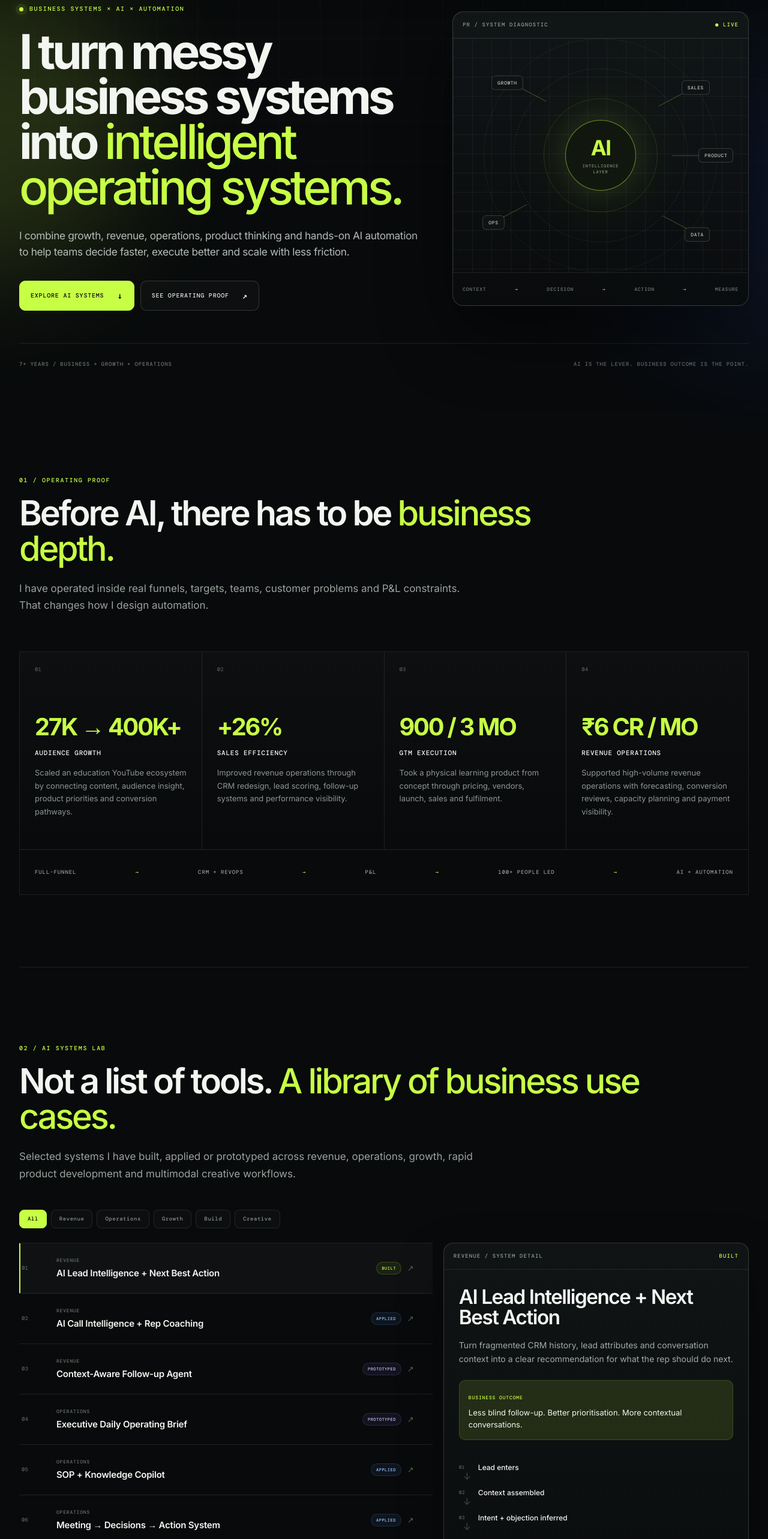
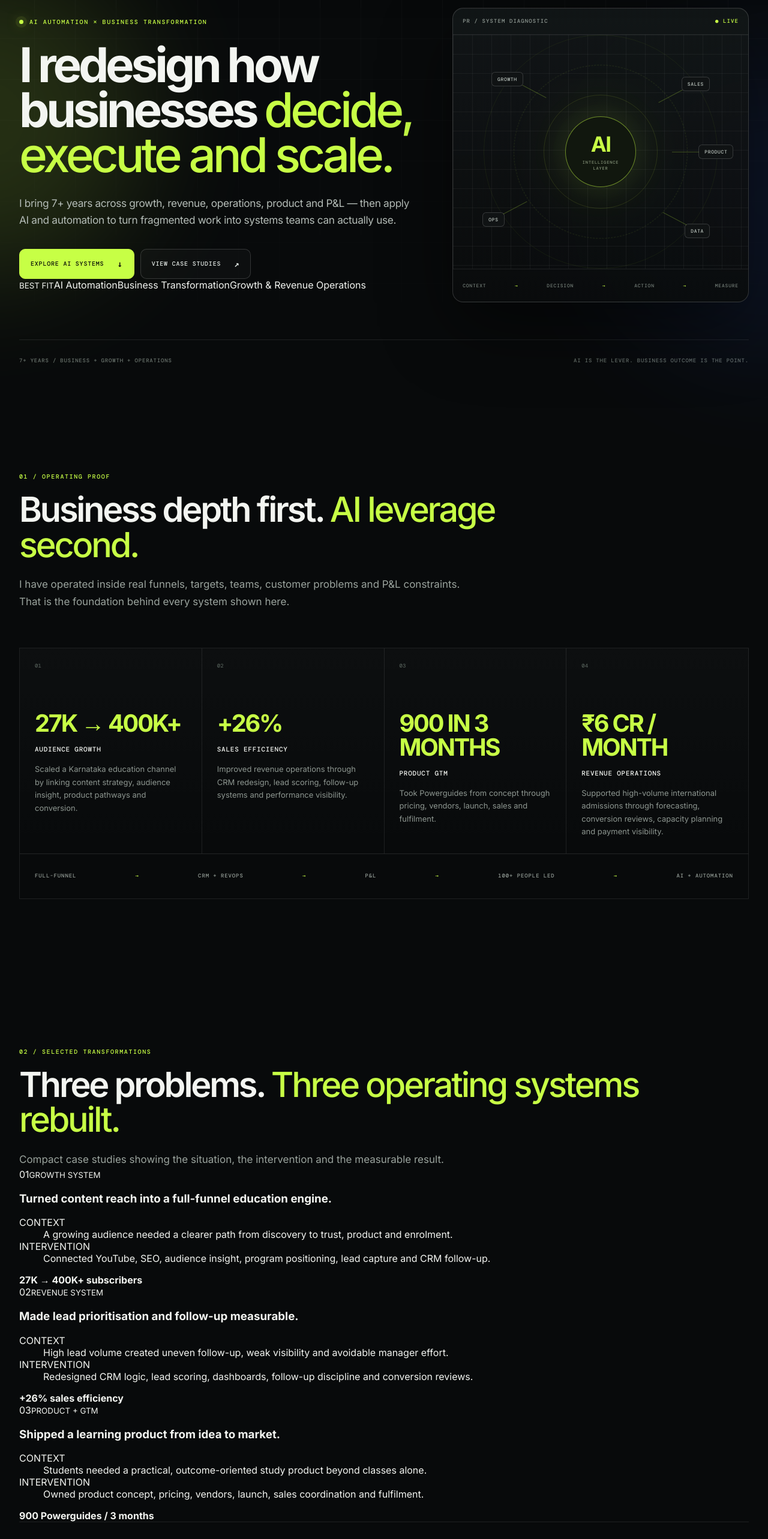
Before and after one commit to ronitsaigr/prashanthportfolio, a React (Vite) app: page / in a window 1280 px wide. Shown: the part 140-2706 px from the top of the page at 60% size. Built offline with nearby package versions, Linux system fonts and the light colour scheme.

Commit message:
Strengthen portfolio positioning, proof, case studies and AI systems

```diff
--- a/src/App.tsx
+++ b/src/App.tsx
@@ -13,10 +13,34 @@ type UseCase = {
 }
 
 const proof = [
-  { metric: '27K → 400K+', label: 'Audience growth', detail: 'Scaled an education YouTube ecosystem by connecting content, audience insight, product priorities and conversion pathways.' },
+  { metric: '27K → 400K+', label: 'Audience growth', detail: 'Scaled a Karnataka education channel by linking content strategy, audience insight, product pathways and conversion.' },
   { metric: '+26%', label: 'Sales efficiency', detail: 'Improved revenue operations through CRM redesign, lead scoring, follow-up systems and performance visibility.' },
-  { metric: '900 / 3 MO', label: 'GTM execution', detail: 'Took a physical learning product from concept through pricing, vendors, launch, sales and fulfilment.' },
-  { metric: '₹6 CR / MO', label: 'Revenue operations', detail: 'Supported high-volume revenue operations with forecasting, conversion reviews, capacity planning and payment visibility.' },
+  { metric: '900 IN 3 MONTHS', label: 'Product GTM', detail: 'Took Powerguides from concept through pricing, vendors, launch, sales and fulfilment.' },
+  { metric: '₹6 CR / MONTH', label: 'Revenue operations', detail: 'Supported high-volume international admissions through forecasting, conversion reviews, capacity planning and payment visibility.' },
+]
+
+const transformations = [
+  {
+    tag: 'GROWTH SYSTEM',
+    title: 'Turned content reach into a full-funnel education engine.',
+    context: 'A growing audience needed a clearer path from discovery to trust, product and enrolment.',
+    action: 'Connected YouTube, SEO, audience insight, program positioning, lead capture and CRM follow-up.',
+    result: '27K → 400K+ subscribers',
+  },
+  {
+    tag: 'REVENUE SYSTEM',
+    title: 'Made lead prioritisation and follow-up measurable.',
+    context: 'High lead volume created uneven follow-up, weak visibility and avoidable manager effort.',
+    action: 'Redesigned CRM logic, lead scoring, dashboards, follow-up discipline and conversion reviews.',
+    result: '+26% sales efficiency',
+  },
+  {
+    tag: 'PRODUCT + GTM',
+    title: 'Shipped a learning product from idea to market.',
+    context: 'Students needed a practical, outcome-oriented study product beyond classes alone.',
+    action: 'Owned product concept, pricing, vendors, launch, sales coordination and fulfilment.',
+    result: '900 Powerguides / 3 months',
+  },
 ]
 
 const useCases: UseCase[] = [
@@ -104,6 +128,27 @@ const useCases: UseCase[] = [
     stack: ['ElevenLabs', 'Suno', 'LLMs', 'Audio workflow'],
     flow: ['Creative brief', 'Write / prompt', 'Generate', 'Evaluate', 'Refine + publish'],
   },
+  {
+    id: 'manager-copilot', category: 'Operations', title: 'AI Manager Command Center', status: 'APPLIED',
+    summary: 'Turn counsellor-level funnel data, pending follow-ups and daily activity into a focused manager view with individual coaching priorities.',
+    outcome: 'Clearer daily priorities, faster intervention and less time spent assembling reports manually.',
+    stack: ['CRM', 'Sheets', 'LLMs', 'Slack', 'Automation'],
+    flow: ['Ingest activity', 'Score funnel health', 'Flag risk', 'Draft coaching brief', 'Manager reviews + acts'],
+  },
+  {
+    id: 'roleplay-simulator', category: 'Revenue', title: 'AI Roleplay + Conversation Simulator', status: 'APPLIED',
+    summary: 'Create realistic prospect personas, objections and evaluation rubrics so teams can practise discovery and receive consistent feedback.',
+    outcome: 'More deliberate practice, faster readiness and coaching based on observable call behaviours.',
+    stack: ['LLMs', 'Voice', 'Transcription', 'Rubrics', 'Knowledge base'],
+    flow: ['Choose persona', 'Run simulation', 'Transcribe', 'Score behaviours', 'Generate practice plan'],
+  },
+  {
+    id: 'opportunity-agent', category: 'Build', title: 'Opportunity Discovery + Application Agent', status: 'PROTOTYPED',
+    summary: 'Find relevant roles, score fit, prevent duplicates and generate tailored application assets while keeping final submission under human control.',
+    outcome: 'A repeatable agentic workflow for high-quality opportunity discovery without spray-and-pray applications.',
+    stack: ['Search', 'LLMs', 'Automation', 'Email', 'Sheets / database'],
+    flow: ['Discover roles', 'Verify eligibility', 'Score fit', 'Tailor assets', 'Human approval + send'],
+  },
 ]
 
 const capabilities = [
@@ -115,26 +160,30 @@ const capabilities = [
   ['Measurement', 'Tie the system back to time, cost, conversion, quality, adoption or revenue.'],
 ]
 
-const askAnswers: Record<string, { title: string; answer: string; evidence: string }> = {
+const askAnswers: Record<string, { title: string; answer: string; evidence: string; proof: string[] }> = {
   'What makes you different from an AI tools person?': {
-    title: 'I start with the operating system, not the tool.',
-    answer: 'My base is business ownership: growth, revenue, CRM, operations, people, product thinking and P&L. AI is a leverage layer I add after understanding where context disappears, decisions slow down or work repeats.',
-    evidence: 'That is why this portfolio shows business outcomes and operating depth before the tool stack.',
+    title: 'I understand the business before I automate it.',
+    answer: 'My base is business ownership across growth, revenue, CRM, operations, people, product thinking and P&L. I use AI after finding where context disappears, decisions slow down or work repeats.',
+    evidence: 'The difference is operating judgment: choosing what should change, where a human stays in control and which business metric proves the system worked.',
+    proof: ['7+ years operating depth', '100+ people led', 'P&L + full-funnel ownership'],
   },
   'Can you actually build automations?': {
-    title: 'Yes — from event to decision to action.',
-    answer: 'I work across n8n, APIs, webhooks, CRM, WhatsApp, payments, Sheets and LLMs. I think in complete workflows: trigger, context, reasoning, action, human control and measurement.',
-    evidence: 'Examples above include lead intelligence, cross-tool orchestration, meeting-to-action systems and contextual follow-up.',
+    title: 'Yes — from trigger to decision to action.',
+    answer: 'I work across n8n, APIs, webhooks, CRM, WhatsApp, payments, Sheets and LLMs. I design complete workflows with context, reasoning, safeguards, human approval and measurement.',
+    evidence: 'The systems library shows practical patterns across lead intelligence, call coaching, payment workflows, reporting, knowledge assistants and cross-tool orchestration.',
+    proof: ['n8n + APIs + webhooks', 'CRM + WhatsApp + payments', 'Human-in-the-loop design'],
   },
   'Where is your strongest business depth?': {
-    title: 'Full-funnel growth and revenue operations.',
-    answer: 'I have worked across acquisition, content, CRM, sales systems, product, pricing, onboarding, retention and P&L — which helps me see automation opportunities across functions instead of inside one silo.',
-    evidence: 'Proof points include 27K→400K+ audience growth, +26% sales efficiency and high-volume revenue operations.',
+    title: 'Growth, GTM and revenue operations — end to end.',
+    answer: 'I have worked across acquisition, content, CRM, sales systems, product, pricing, onboarding, retention and P&L. That lets me spot automation opportunities across the customer journey, not inside one isolated task.',
+    evidence: 'My strongest work connects customer signals, team behaviour and operating data to a faster decision or a measurable commercial outcome.',
+    proof: ['27K → 400K+ audience', '+26% sales efficiency', '₹6 Cr/month operations'],
   },
   'What role are you best suited for?': {
-    title: 'AI automation / business transformation / growth systems leadership.',
-    answer: 'The best fit is a role where I can diagnose business processes, redesign workflows, prototype AI-enabled systems and drive adoption across teams — not simply manage a tool or write prompts.',
-    evidence: 'My advantage is connecting commercial judgment with hands-on automation and product thinking.',
+    title: 'AI Automation & Business Transformation Lead.',
+    answer: 'The strongest fit is a cross-functional role where I can diagnose processes, redesign workflows, prototype AI-enabled systems and drive adoption across growth, operations and customer-facing teams.',
+    evidence: 'I sit between strategy and implementation: commercially grounded enough to prioritise the right problem and technical enough to get a credible solution shipped.',
+    proof: ['AI Automation', 'Business Transformation', 'Growth / Revenue Operations'],
   },
 }
 
@@ -180,12 +229,18 @@ function App() {
         <div className="hero-glow hero-glow--one" />
         <div className="hero-glow hero-glow--two" />
         <motion.div className="hero-copy" initial={{ opacity: 0, y: 22 }} animate={{ opacity: 1, y: 0 }} transition={{ duration: 0.8, ease: [0.16, 1, 0.3, 1] }}>
-          <div className="eyebrow"><span className="live-dot" /> BUSINESS SYSTEMS × AI × AUTOMATION</div>
-          <h1>I turn messy business systems into <em>intelligent operating systems.</em></h1>
-          <p className="hero-lede">I combine growth, revenue, operations, product thinking and hands-on AI automation to help teams decide faster, execute better and scale with less friction.</p>
+          <div className="eyebrow"><span className="live-dot" /> AI AUTOMATION × BUSINESS TRANSFORMATION</div>
+          <h1>I redesign how businesses <em>decide, execute and scale.</em></h1>
+          <p className="hero-lede">I bring 7+ years across growth, revenue, operations, product and P&L — then apply AI and automation to turn fragmented work into systems teams can actually use.</p>
           <div className="hero-actions">
             <a className="btn btn--primary" href="#systems">EXPLORE AI SYSTEMS <span>↓</span></a>
-            <a className="btn btn--secondary" href="#proof">SEE OPERATING PROOF <span>↗</span></a>
+            <a className="btn btn--secondary" href="#transformations">VIEW CASE STUDIES <span>↗</span></a>
+          </div>
+          <div className="hero-fit" aria-label="Best-fit roles">
+            <small>BEST FIT</small>
+            <span>AI Automation</span>
+            <span>Business Transformation</span>
+            <span>Growth & Revenue Operations</span>
           </div>
         </motion.div>
 
@@ -208,8 +263,8 @@ function App() {
       <section className="proof section" id="proof">
         <motion.div className="section-heading" {...fadeUp}>
           <p className="kicker">01 / OPERATING PROOF</p>
-          <h2>Before AI, there has to be <span>business depth.</span></h2>
-          <p>I have operated inside real funnels, targets, teams, customer problems and P&L constraints. That changes how I design automation.</p>
+          <h2>Business depth first. <span>AI leverage second.</span></h2>
+          <p>I have operated inside real funnels, targets, teams, customer problems and P&L constraints. That is the foundation behind every system shown here.</p>
         </motion.div>
         <div className="proof-grid">
           {proof.map((item, index) => (
@@ -226,10 +281,31 @@ function App() {
         </motion.div>
       </section>
 
+      <section className="transformations section" id="transformations">
+        <motion.div className="section-heading section-heading--wide" {...fadeUp}>
+          <p className="kicker">02 / SELECTED TRANSFORMATIONS</p>
+          <h2>Three problems. <span>Three operating systems rebuilt.</span></h2>
+          <p>Compact case studies showing the situation, the intervention and the measurable result.</p>
+        </motion.div>
+        <div className="transformation-grid">
+          {transformations.map((item, index) => (
+            <motion.article className="transformation-card" key={item.tag} {...fadeUp} transition={{ ...fadeUp.transition, delay: index * 0.07 }}>
+              <div className="transformation-top"><span>0{index + 1}</span><small>{item.tag}</small></div>
+              <h3>{item.title}</h3>
+              <dl>
+                <div><dt>CONTEXT</dt><dd>{item.context}</dd></div>
+                <div><dt>INTERVENTION</dt><dd>{item.action}</dd></div>
+              </dl>
+              <strong>{item.result}</strong>
+            </motion.article>
+          ))}
+        </div>
+      </section>
+
       <section className="systems section" id="systems">
         <motion.div className="section-heading section-heading--wide" {...fadeUp}>
-          <p className="kicker">02 / AI SYSTEMS LAB</p>
-          <h2>Not a list of tools. <span>A library of business use cases.</span></h2>
+          <p className="kicker">03 / AI SYSTEMS LAB</p>
+          <h2>A working library of <span>business use cases.</span></h2>
           <p>Selected systems I have built, applied or prototyped across revenue, operations, growth, rapid product development and multimodal creative workflows.</p>
         </motion.div>
 
@@ -264,7 +340,7 @@ function App() {
 
       <section className="method section" id="method">
         <motion.div className="section-heading" {...fadeUp}>
-          <p className="kicker">03 / HOW I WORK</p>
+          <p className="kicker">04 / HOW I WORK</p>
           <h2>System first. <span>Intelligence second.</span> Automation third.</h2>
           <p>The fastest automation is useless if it accelerates the wrong process. I use a business-first transformation loop.</p>
         </motion.div>
@@ -285,9 +361,9 @@ function App() {
 
       <section className="capabilities section">
         <motion.div className="capability-intro" {...fadeUp}>
-          <p className="kicker">04 / WHAT I BRING</p>
-          <h2>A business operator who can <span>get technical enough to ship.</span></h2>
-          <p>I am most useful between strategy and implementation — where a business problem needs to become a working system people actually adopt.</p>
+          <p className="kicker">05 / WHAT I BRING</p>
+          <h2>Strategy that reaches <span>implementation.</span></h2>
+          <p>I am most useful between the leadership conversation and the working system — where priorities, people, process, data and technology have to come together.</p>
         </motion.div>
         <div className="capability-list">
           {capabilities.map(([title, detail], index) => (
@@ -299,7 +375,7 @@ function App() {
       </section>
 
       <section className="toolbelt section">
-        <p className="kicker">05 / CURRENT TOOLBELT</p>
+        <p className="kicker">06 / CURRENT TOOLBELT</p>
         <div className="toolbelt-grid">
           <div><h2>Tools change.<br /><span>Operating logic shouldn't.</span></h2><p>I learn the stack fast, but I do not build my identity around a vendor.</p></div>
           <div className="tool-cloud">
@@ -310,26 +386,33 @@ function App() {
 
       <section className="ask section" id="ask">
         <motion.div className="ask-copy" {...fadeUp}>
-          <p className="kicker">06 / ASK PR</p>
-          <h2>Interrogate the profile.</h2>
-          <p>A useful portfolio should answer the questions a hiring leader is actually thinking — clearly and with evidence.</p>
-          <div className="ask-options">
-            {Object.keys(askAnswers).map((question) => <button key={question} onClick={() => setAsk(question)} className={ask === question ? 'active' : ''}>{question}<span>↗</span></button>)}
+          <p className="kicker">07 / HIRING QUESTIONS</p>
+          <h2>Ask what matters.</h2>
+          <p>Choose the question behind the interview. The answer includes the fit, the reasoning and the proof.</p>
+          <div className="ask-options" role="tablist" aria-label="Hiring questions">
+            {Object.keys(askAnswers).map((question) => <button key={question} role="tab" aria-selected={ask === question} onClick={() => setAsk(question)} className={ask === question ? 'active' : ''}>{question}<span>↗</span></button>)}
           </div>
         </motion.div>
-        <motion.div className="answer-panel" key={ask} initial={{ opacity: 0, y: 12 }} animate={{ opacity: 1, y: 0 }}>
-          <div className="answer-head"><span>PR / PORTFOLIO INTELLIGENCE</span><b>GROUNDED RESPONSE</b></div>
-          <small>QUESTION</small><p className="question">{ask}</p>
-          <small>ANSWER</small><h3>{answer.title}</h3><p>{answer.answer}</p>
-          <div className="evidence"><small>EVIDENCE</small><p>{answer.evidence}</p></div>
+        <motion.div className="answer-panel" key={ask} initial={{ opacity: 0, y: 12 }} animate={{ opacity: 1, y: 0 }} aria-live="polite">
+          <div className="answer-head"><span>PR / HIRING BRIEF</span><b>EVIDENCE-BASED</b></div>
+          <div className="answer-content">
+            <div className="answer-primary">
+              <small>QUESTION</small><p className="question">{ask}</p>
+              <small>ANSWER</small><h3>{answer.title}</h3><p>{answer.answer}</p>
+            </div>
+            <div className="answer-evidence">
+              <div className="proof-chips">{answer.proof.map((item) => <span key={item}>{item}</span>)}</div>
+              <div className="evidence"><small>WHY IT MATTERS</small><p>{answer.evidence}</p></div>
+            </div>
+          </div>
         </motion.div>
       </section>
 
       <section className="contact section" id="contact">
         <div className="contact-glow" />
-        <p className="kicker">07 / LET'S BUILD</p>
-        <h2>Bring me the process everyone has learned to tolerate.</h2>
-        <p>If a workflow is slow, fragmented, repetitive or impossible to see end-to-end, I want to understand it.</p>
+        <p className="kicker">08 / LET'S TALK</p>
+        <h2>If you are redesigning how a team works, let's talk.</h2>
+        <p>I am best suited to AI automation, business transformation and growth or revenue operations roles where strategy has to become a working system.</p>
         <div className="contact-actions">
           <a className="btn btn--primary" href="mailto:prashanthasai.rapelli@gmail.com">EMAIL ME <span>↗</span></a>
           <a className="btn btn--secondary" href="https://linkedin.com/in/prashanthrapelli" target="_blank" rel="noreferrer">LINKEDIN <span>↗</span></a>
```
